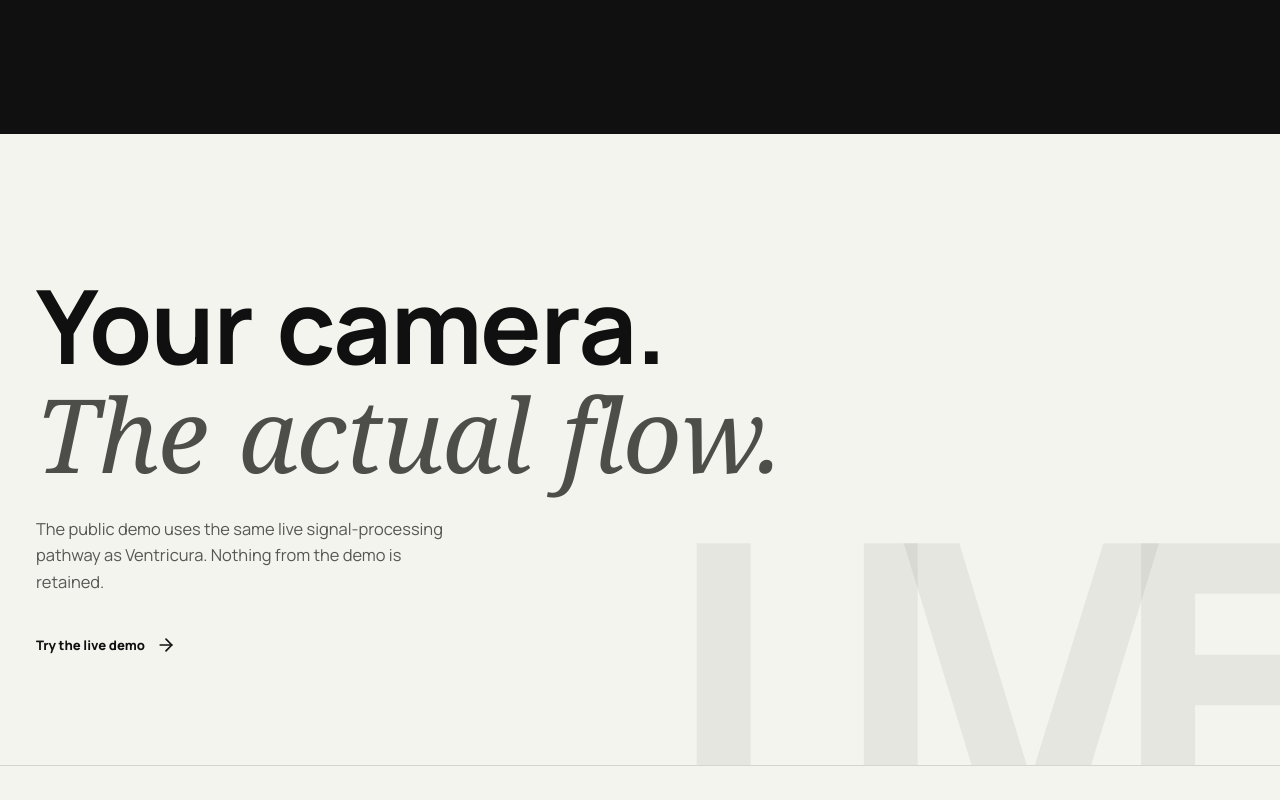
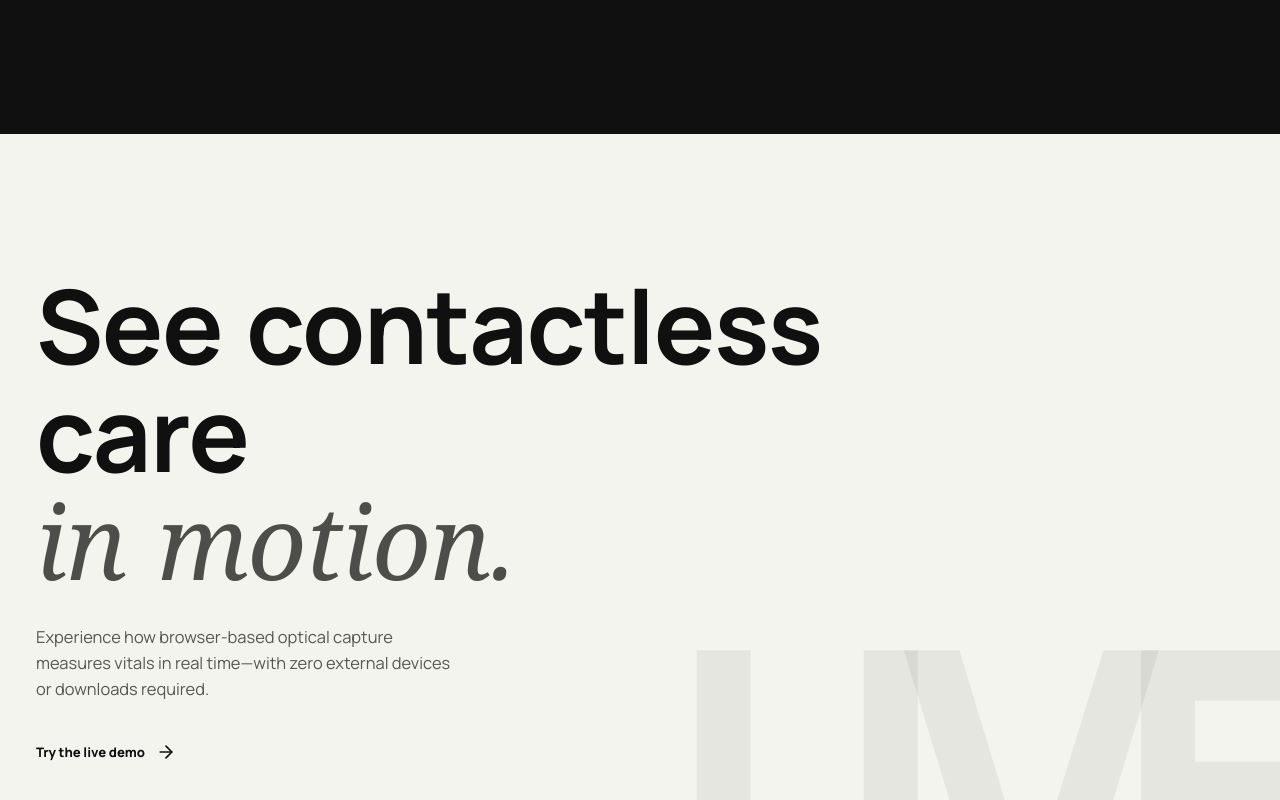
Before and after one commit to Scydarius/pulsewindowtelehealth, a React (Vite) app: page / in a window 1280 px wide. Shown: the part 4740-5540 px from the top of the page. Built offline with nearby package versions, Linux system fonts and the light colour scheme; no server answers.

Commit message:
Improve live demo promotional copy on landing page

```diff
--- a/src/pages/LandingPage.tsx
+++ b/src/pages/LandingPage.tsx
@@ -147,7 +147,11 @@ export function LandingPage() {
       </div>
     </section>
 
-    <section className="v6-demo"><h2>Your camera.<br /><em>The actual flow.</em></h2><p>The public demo uses the same live signal-processing pathway as Ventricura. Nothing from the demo is retained.</p><Link to="/demo">Try the live demo <ArrowRight size={20} /></Link></section>
+    <section className="v6-demo">
+      <h2>See contactless care<br /><em>in motion.</em></h2>
+      <p>Experience how browser-based optical capture measures vitals in real time—with zero external devices or downloads required.</p>
+      <Link to="/demo">Try the live demo <ArrowRight size={20} /></Link>
+    </section>
 
     <section className="v6-close"><span>Ventricura is for practices ready to try a more connected way to consult remotely.</span><Link to="/contact">Start a clinic conversation <ArrowRight size={22} /></Link></section>
     <PublicFooter />
```
